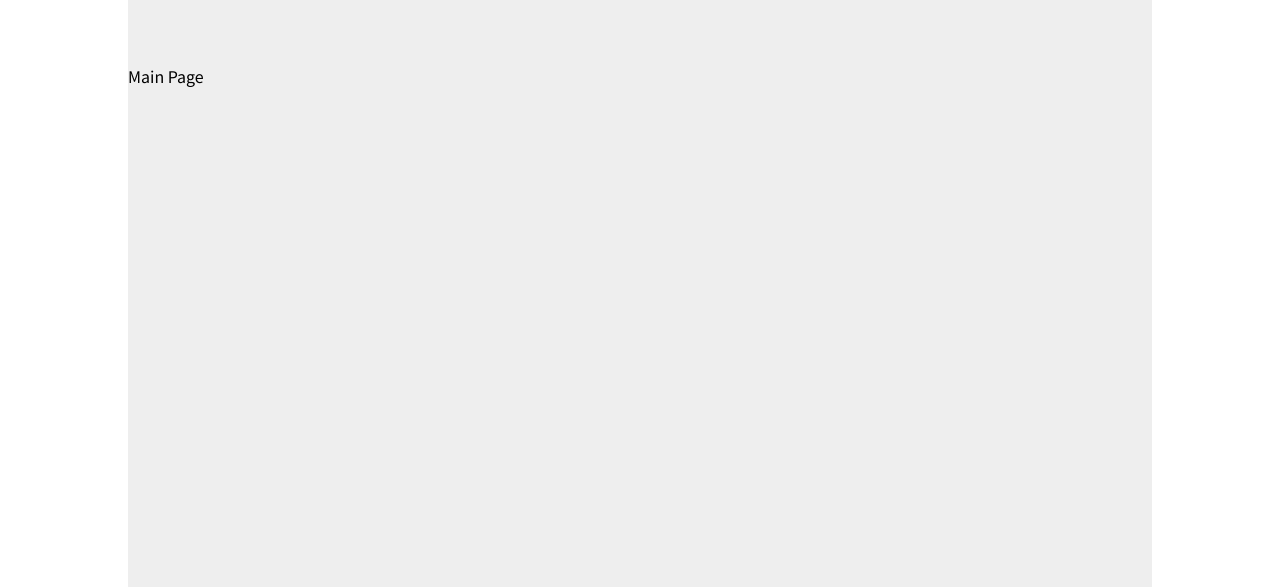
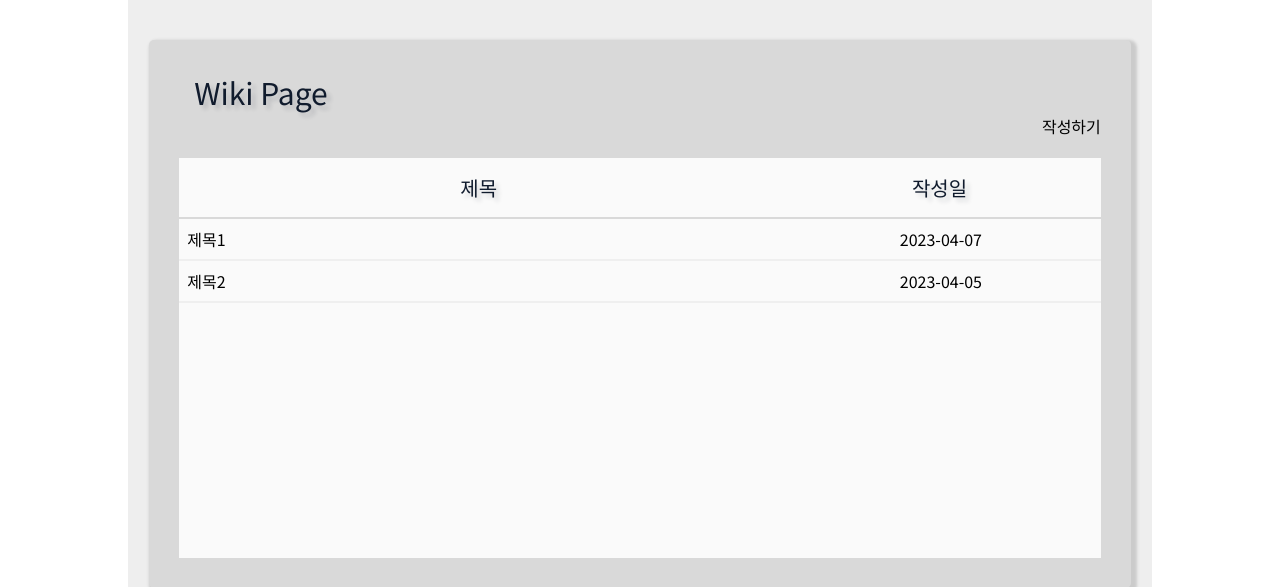
Before and after one commit to AngelaChaejung/LCJ_WikiPage, a React (Create React App) app: page / in a window 1280 px wide. Shown: the part 213-800 px from the top of the page. Built offline with nearby package versions, Linux system fonts and the light colour scheme; a web font is replaced by a local one.

Commit message:
:lipstick: 위키리스트 틀 잡기

```diff
--- /dev/null
+++ b/src/components/WikiPage.jsx
@@ -0,0 +1,115 @@
+import React from "react";
+
+import styled from "styled-components";
+
+import axios from "axios";
+
+const WikiPage = () => {
+  const objectData = {
+    post: [
+      { title: "제목1", content: "내용1", date: "2023-04-07" },
+
+      { title: "제목2", content: "내용2", date: "2023-04-05" },
+    ],
+  };
+
+  return (
+    <div>
+      <STitleSpan>Wiki Page</STitleSpan>
+
+      <SAddPost>작성하기</SAddPost>
+
+      <SListBox>
+        <S1stRow>
+          <STitle>제목</STitle> <SDate>작성일</SDate>
+        </S1stRow>
+
+        {objectData.post.map((a) => (
+          <SContentContainer>
+            <SContentTitle>{a.title}</SContentTitle> <SContentDate>{a.date}</SContentDate>
+          </SContentContainer>
+        ))}
+      </SListBox>
+    </div>
+  );
+};
+
+export default WikiPage;
+
+const SAddPost = styled.div`
+  flex-direction: row-reverse;
+
+  display: flex; ;
+`;
+
+const STitleSpan = styled.span`
+  font-size: 30px;
+
+  font-weight: 500;
+
+  color: #101b2d;
+
+  margin-left: 15px;
+
+  text-shadow: 4px 4px 4px #101b2d29;
+`;
+
+const SListBox = styled.div`
+  width: 100%;
+
+  height: 400px;
+
+  background-color: #fafafa;
+
+  margin-top: 20px;
+`;
+
+const S1stRow = styled.span`
+  padding: 15px 0px 15px 0px;
+
+  text-shadow: 4px 4px 4px #101b2d29;
+
+  color: #101b2d;
+
+  font-size: 20px;
+
+  display: flex;
+
+  text-align: center;
+
+  border-bottom: solid #d9d9d9 2px;
+
+  font-weight: 500;
+`;
+
+const STitle = styled.div`
+  width: 65%;
+
+  text-align: center;
+`;
+
+const SDate = styled.div`
+  width: 35%;
+
+  text-align: center;
+`;
+
+const SContentContainer = styled.div`
+  display: flex;
+
+  padding: 8px 0px 8px 0px;
+
+  border-bottom: solid #ecececb8 2px;
+`;
+
+const SContentTitle = styled.div`
+  width: 65%;
+
+  padding-left: 8px;
+`;
+
+const SContentDate = styled.div`
+  width: 35%;
+
+  text-align: center;
+`;
--- a/src/pages/MainPage.jsx
+++ b/src/pages/MainPage.jsx
@@ -1,10 +1,15 @@
 import React from "react";
+
 import styled from "styled-components";
+
+import WikiPage from "../components/WikiPage";
 
 const MainPage = () => {
   return (
     <>
-      <SBodyDiv>Main Page</SBodyDiv>
+      <SBodyDiv>
+        <WikiPage />
+      </SBodyDiv>
     </>
   );
 };
@@ -12,7 +17,19 @@ const MainPage = () => {
 export default MainPage;
 
 const SBodyDiv = styled.div`
-  /* background-color: black; */
-  width: 500px;
-  height: 500px;
+  background-color: #d9d9d9;
+
+  width: 90%;
+
+  height: auto;
+
+  margin: auto;
+
+  padding: 30px;
+
+  border-radius: 5px;
+
+  box-shadow: 3px 3px 3px 3px #cbcbcb;
+
+  font-family: "Lato", "Noto Sans KR", sans-serif;
 `;
```
